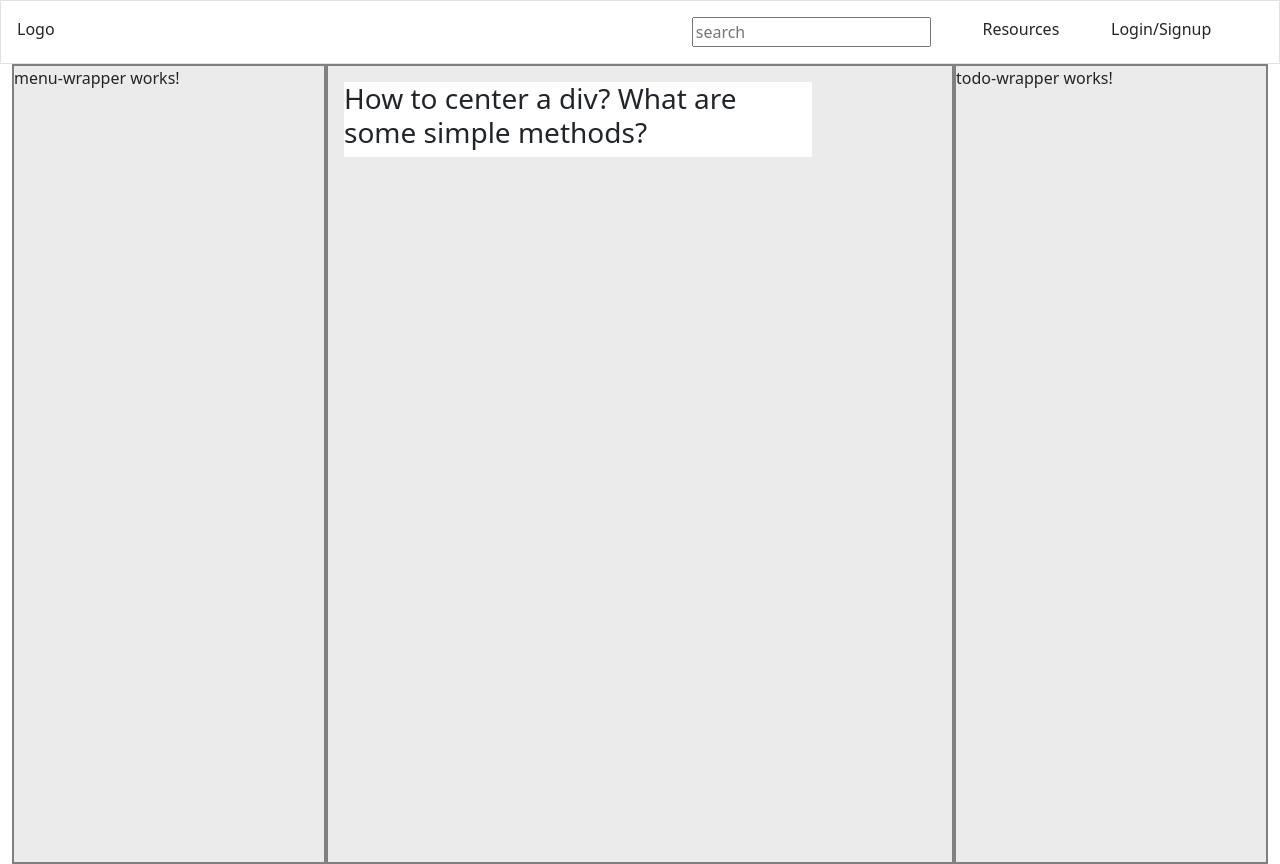
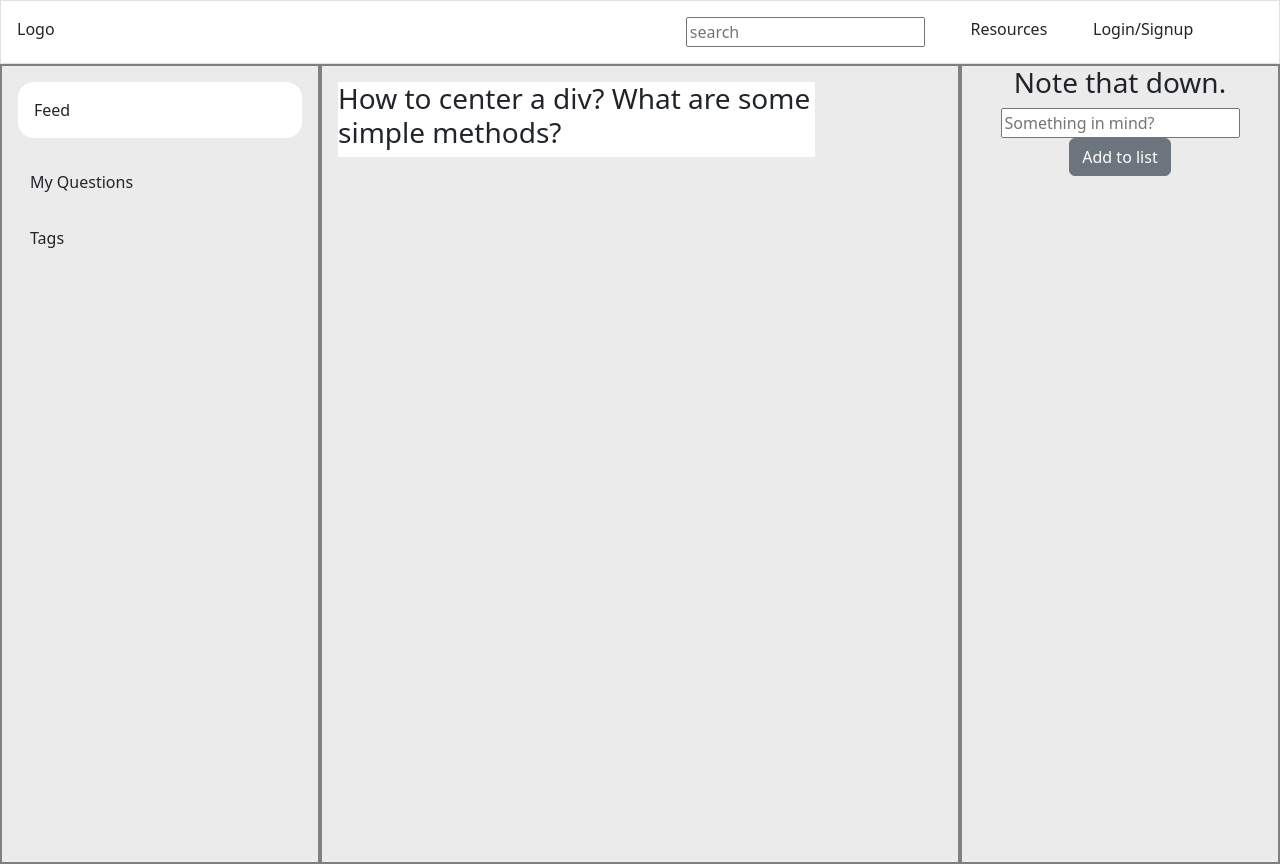
Before and after one commit to sxhmkoul/ng-forum, an Angular app: page / in a window 1280 px wide. Built offline with nearby package versions, Linux system fonts and the light colour scheme.

Commit message:
raw todo list

```diff
--- a/src/app/components/body-wrapper/body-wrapper.component.html
+++ b/src/app/components/body-wrapper/body-wrapper.component.html
@@ -1,5 +1,5 @@
-<div class="container-fluid content-body w-100 d-flex height-full">
-   <app-menu-wrapper class="w-25"></app-menu-wrapper>
-   <app-feed-wrapper class="w-50"></app-feed-wrapper>
-   <app-todo-wrapper class="w-25"></app-todo-wrapper>
+<div class="container-fluid p-0 m-0 content-body w-100 d-flex height-full row">
+   <app-menu-wrapper class="col-md-3 m-0 p-0"></app-menu-wrapper>
+   <app-feed-wrapper class="col-md-6 m-0 p-0"></app-feed-wrapper>
+   <app-todo-wrapper class="col-md-3 m-0 p-0"></app-todo-wrapper>
 </div>
--- a/src/app/components/menu-vertical/menu-vertical.component.html
+++ b/src/app/components/menu-vertical/menu-vertical.component.html
@@ -1 +1,11 @@
-<p>menu-vertical works!</p>
+<div class="row sub-menu w-100 m-0">
+    <div class="sub-menu__list col-12 active">
+        Feed
+    </div>
+    <div class="sub-menu__list col-12">
+        My Questions
+    </div>
+    <div class="sub-menu__list col-12">
+        Tags
+    </div>
+</div>
--- a/src/app/components/menu-vertical/menu-vertical.component.scss
+++ b/src/app/components/menu-vertical/menu-vertical.component.scss
@@ -0,0 +1,13 @@
+.sub-menu{
+
+    .sub-menu__list{
+        border-radius: 1rem;
+        margin: 1rem !important;
+        width: 90%;
+
+        &.active{
+            background-color: white;
+            padding: 1rem;
+        }
+    }
+}
--- a/src/app/components/menu-wrapper/menu-wrapper.component.html
+++ b/src/app/components/menu-wrapper/menu-wrapper.component.html
@@ -1 +1 @@
-<p>menu-wrapper works!</p>
+<app-menu-vertical></app-menu-vertical>
--- a/src/app/components/navbar/navbar.component.html
+++ b/src/app/components/navbar/navbar.component.html
@@ -1,10 +1,10 @@
-<div class="container-fluid border p-3">
-    <div class="d-flex justify-content-between w-100">
-        <div class="logo w-50">
+<div class="container-fluid m-0 border p-3">
+    <div class="row d-flex justify-content-between w-100">
+        <div class="logo col-md-6">
             Logo
         </div>
 
-        <div class="sub-nav d-flex flex-row w-50 justify-content-evenly">
+        <div class="sub-nav d-flex flex-row col-md-6 justify-content-evenly">
             <div class="search-bar">
                 <input type="text" placeholder="search">
             </div>
--- a/src/app/components/todo-list/todo-list.component.html
+++ b/src/app/components/todo-list/todo-list.component.html
@@ -1 +1,16 @@
-<p>todo-list works!</p>
+<div class="text-center">
+    <h3>Note that down.</h3>
+
+    <div>
+        <input type="text" placeholder="Something in mind?" #inputList>
+        <input (click)='onAddToList()' type="button" class="btn btn-secondary" value="Add to list" />
+
+        <div>
+            <span (click)="onRemoveFromList($event)" *ngFor="let list of todoListArray">{{list}}<br></span>
+        </div>
+
+        <div>
+            <span *ngFor="let list of doneListArray">{{list}}<br></span>
+        </div>
+    </div>
+</div>
--- a/src/app/components/todo-list/todo-list.component.scss
+++ b/src/app/components/todo-list/todo-list.component.scss
@@ -0,0 +1,4 @@
+.markedDone{
+    text-decoration: line-through;
+    color: gray;
+}
--- a/src/app/components/todo-list/todo-list.component.ts
+++ b/src/app/components/todo-list/todo-list.component.ts
@@ -1,4 +1,4 @@
-import { Component } from '@angular/core';
+import { Component, ElementRef, ViewChild } from '@angular/core';
 
 @Component({
   selector: 'app-todo-list',
@@ -6,5 +6,20 @@ import { Component } from '@angular/core';
   styleUrls: ['./todo-list.component.scss']
 })
 export class TodoListComponent {
+  @ViewChild('inputList') inputList !: ElementRef;
+  todoListArray : string[] = [''];
+  doneListArray : string[] = [''];
+
+  onAddToList = () => {
+    this.todoListArray.push(this.inputList.nativeElement.value);
+    this.inputList.nativeElement.value = '';
+  }
+
+  onRemoveFromList = (event: any) => {
+    console.log(event);
+    event.target.classList.add('markedDone');
+    // this.todoListArray.splice(this.todoListArray.indexOf(event.target.textContent),this.todoListArray.indexOf(event.target.textContent) + 1);
+    this.doneListArray.push(event.target.textContent);
+  }
 
 }
--- a/src/app/components/todo-wrapper/todo-wrapper.component.html
+++ b/src/app/components/todo-wrapper/todo-wrapper.component.html
@@ -1 +1 @@
-<p>todo-wrapper works!</p>
+<app-todo-list></app-todo-list>
```
Also changed, not shown: 1 other file (tests, documents, lock files or other folders).
